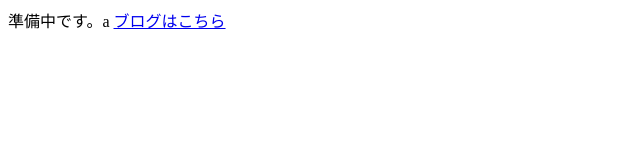
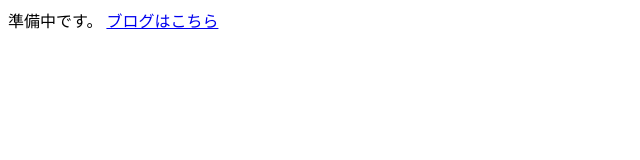
Before and after one commit to atoriin/f-025, a plain HTML site: page index.html in a window 1280 px wide. Shown: the full height of the page, 0-640 px from the left. Drawn offline with Linux system fonts and the light colour scheme.

Commit message:
TEST UPDATE

```diff
--- a/index.html
+++ b/index.html
@@ -7,7 +7,7 @@
   <title>Chiho Fujita Portfolio</title>
 </head>
 <body>
-  準備中です。a
+  準備中です。
   <a href="/blog/">ブログはこちら</a>
 </body>
 </html>
```
